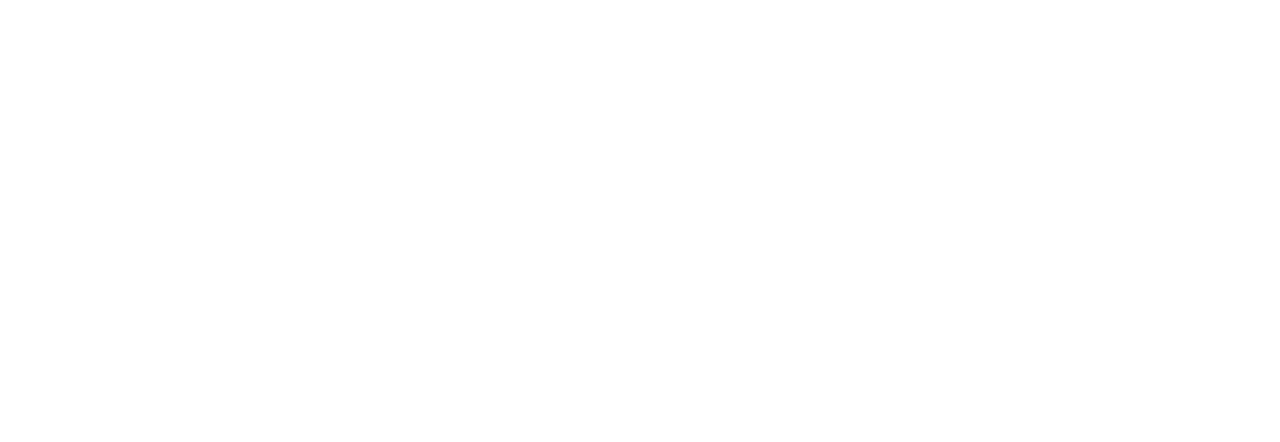
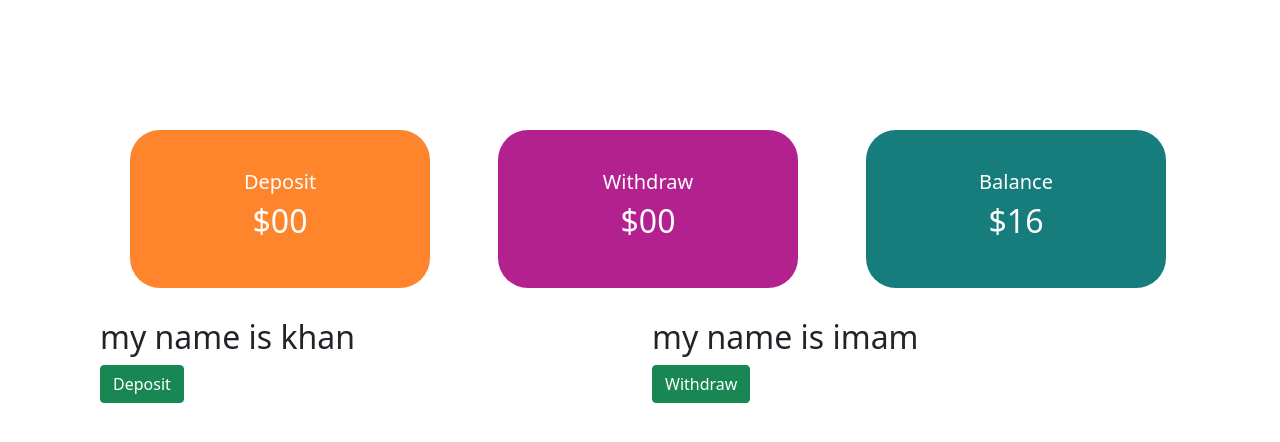
Before and after one commit to rafiimam/payoneer-bank, a plain HTML site: page index.html in a window 1280 px wide. Both pictures are taken after a click on the button "Enter". Drawn offline with nearby package versions, Linux system fonts and the light colour scheme.

Commit message:
new updates

```diff
--- a/index.html
+++ b/index.html
@@ -21,12 +21,49 @@
             <button class="btn btn-success" id="login">Enter</button>
         </div>
     </div>
+    <div id="transect">
+        <div class="row">
+            <div class="col-md-4">
+                <div class="bnk orange">
+                    <h5>Deposit</h5>
+                    <h2>$00</h2>
+                </div>
+            </div>
+            <div class="col-md-4">
+                <div class="bnk pink">
+                    <h5>Withdraw</h5>
+                <h2>$00</h2>
+                </div>
+            </div>
+            <div class="col-md-4">
+                <div class="bnk blue">
+                    <h5>Balance</h5>
+                    <h2>$16</h2>
+                </div>
+            </div>
+        </div>
+
+        <div>
+            <div class="row">
+                <div class="col-md-6">
+                    <h2>my name is khan</h2>
+                    <button class="btn btn-success">Deposit</button>
+                </div>
+                <div class="col-md-6">
+                    <h2>my name is imam</h2>
+                    <button class="btn btn-success">Withdraw</button>
+                </div>
+            </div>
+        </div>
+    </div>
 
     <script>
         const btn = document.getElementById("login");
         btn.addEventListener("click", function(){
             const loginArea = document.getElementById('area');
             loginArea.style.display = "none";
+            const transaction = document.getElementById('transect');
+            transaction.style.display = "block";
         })
     </script>
 </body>
--- a/style.css
+++ b/style.css
@@ -7,3 +7,24 @@ body{
     padding: 50px;
     box-shadow: 5px 5px 10px gray;
 }
+#transect{
+    display: none;
+}
+.bnk{
+    border: none;
+    border-radius: 30px;
+    margin: 30px;
+    padding: 40px;
+    color: white;
+    width: 300px;
+    text-align: center;
+}
+.orange{
+    background-color: rgb(255, 133, 45);
+}
+.pink{
+    background-color: rgb(179, 33, 142);
+}
+.blue{
+    background-color: rgb(22, 124, 124);
+}
```
